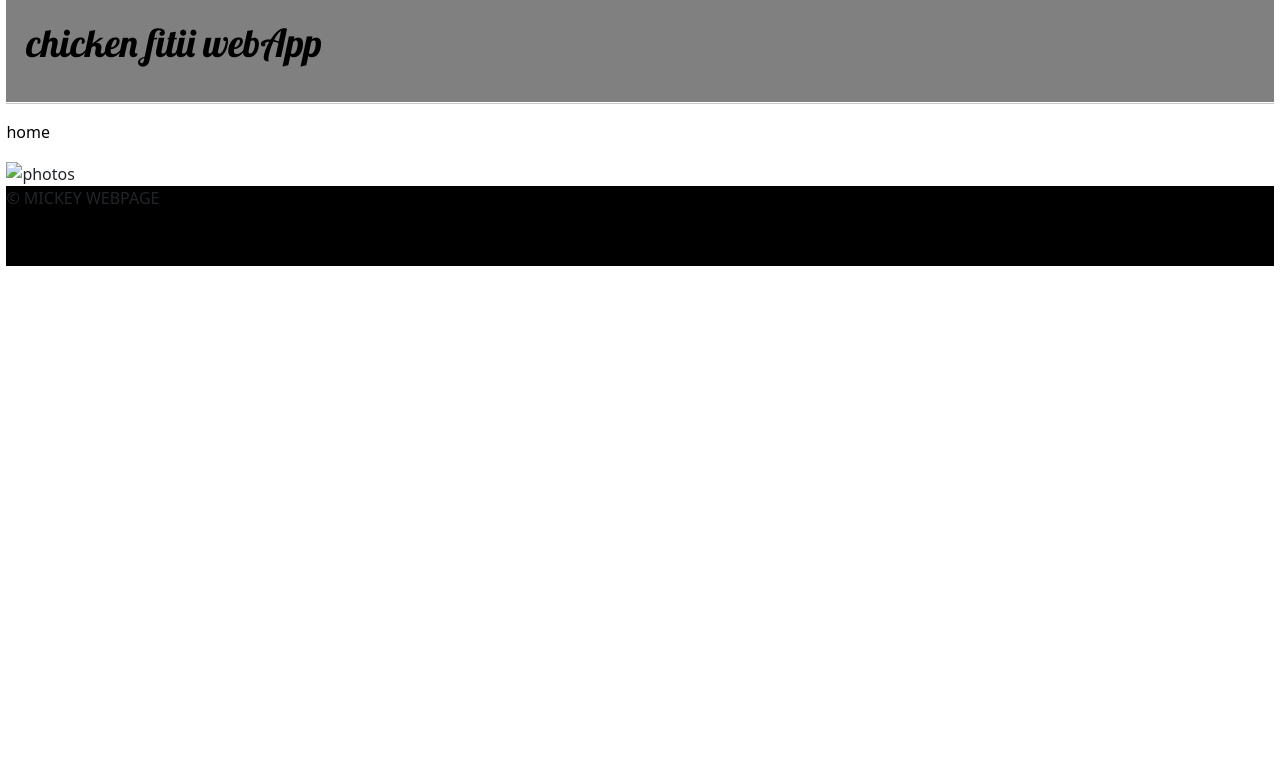
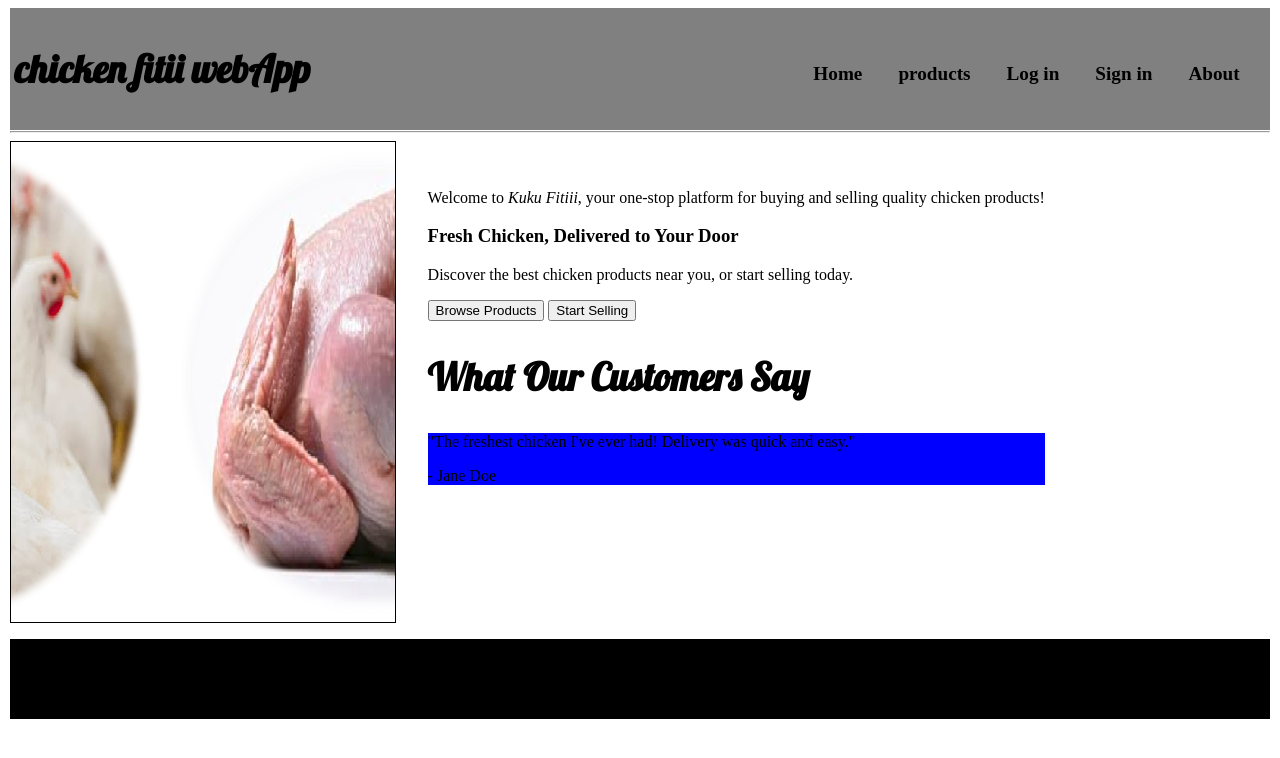
Before and after one commit to mickey-gk/final-project-django-app, a Django app: page / in a window 1280 px wide. Shown: the top 758 px of the page. Run offline with Django 5.2, Linux system fonts and the light colour scheme.

Commit message:
update 3

```diff
--- a/CHICKEN_FITII_VENV/chicken_fitii_project/my_app/static/css/base.css
+++ b/CHICKEN_FITII_VENV/chicken_fitii_project/my_app/static/css/base.css
@@ -1,11 +1,11 @@
 body {
-    padding-left: .4rem;
-    padding-right: .4rem;
+    padding-left: .1rem;
+    padding-right: .1rem;
 }
 
 #page_header {
     background-color: gray;
-    padding: 20px 20px 20px 20px;
+    padding: 5px 5px 5px 5px;
 }
 
 .rule_01 {
@@ -22,9 +22,38 @@
     color: black;
 }
 
+a:hover {
+    color: darkblue;
+}
+
 #page_footer {
     position: relative;
     bottom: 0px;
     background-color: black;
     height: 5rem;
 }
+
+#base_nav {
+    position: absolute;
+    top: 1.8rem;
+    right: .4rem;
+    width: fit-content;
+    height:fit-content;
+}
+
+#base_nav > ul {
+    display: flex;
+    flex-direction: row;
+}
+
+#base_nav > ul > li {
+    list-style: none;
+    padding: 1rem;
+    margin: 2px;
+    font-size: 1.2rem;
+    font-weight: bold;
+}
+
+#base_nav > ul > li:last-child {
+    padding-right: 2rem;
+}
--- /dev/null
+++ b/CHICKEN_FITII_VENV/chicken_fitii_project/my_app/static/css/index.css
@@ -0,0 +1,32 @@
+#main-div-indexpage {
+    display: flex;
+    flex-direction: row;
+}
+
+#image-section {
+    display: flex;
+    flex-direction: row;
+    overflow-y: hidden;
+    scrollbar-width: none;
+    width: 24rem;
+    height: 30rem;
+    border: 1px solid black;
+}
+
+#image-section > img {
+    width: inherit;
+    height: inherit;
+    margin-right: 2rem;
+}
+
+#content-section {
+    padding: 2rem;
+}
+
+.testimonial {
+    background-color: blue;
+    width: auto;
+    height: fit-content;
+    margin: auto;
+
+}
--- a/CHICKEN_FITII_VENV/chicken_fitii_project/my_app/templates/base.html
+++ b/CHICKEN_FITII_VENV/chicken_fitii_project/my_app/templates/base.html
@@ -6,17 +6,24 @@
     <meta charset="UTF-8">
     <meta name="viewport" content="width=device-width, initial-scale=1.0">
     <title>chicken_fitii_webApp</title>
-    <link rel="stylesheet" href="https://cdn.jsdelivr.net/npm/bootstrap@5.1.3/dist/css/bootstrap.min.css" integrity="sha384-1BmE4kWBq78iYhFldvKuhfTAU6auU8tT94WrHftjDbrCEXSU1oBoqyl2QvZ6jIW3" crossorigin="anonymous">
     <link rel="stylesheet" href="https://fonts.googleapis.com/css?family=Lobster&subset=latin,latin-ext">
-    <link rel="stylesheet" href="{% static 'css/base.css' %}">
+    <link rel="stylesheet" href="https://cdnjs.cloudflare.com/ajax/libs/font-awesome/6.0.0-beta3/css/all.min.css">
+    <link rel="stylesheet" href="{% static 'css/base.css' %}" />
+    <link rel="stylesheet" href="{% static 'css/index.css' %}" />
+    <link rel="stylesheet" href="{% static 'css/about.css' %}" />
+    <link rel="stylesheet" href="{% static 'css/products.css' %}" />
+    <link rel="stylesheet" href="{% static 'css/login.css' %}" />
+    <link rel="stylesheet" href="{% static 'css/register.css' %}" />
+
+
 </head>
 <body>
     <header id="page_header">
-        <h2><a href="">chicken fitii webApp</a></h2>
-        <nav>
+        <h2><a href="{% url 'index' %}">chicken fitii webApp</a></h2>
+        <nav id="base_nav">
             <ul>
-                {% for item in list %}
-                <li></li>
+                {% for item in nav_items %}
+                    <li><a href="{% url item.url %}">{{item.name}}</a></li>
                 {% endfor %}
             </ul>
         </nav>
@@ -24,6 +31,7 @@
     <hr class="rule_01"/>
     <main class="block_content">
         {% block content %}
+        <!-- template pages display here -->
         {% endblock %}
     </main>
     <footer id="page_footer">
--- a/CHICKEN_FITII_VENV/chicken_fitii_project/my_app/templates/index.html
+++ b/CHICKEN_FITII_VENV/chicken_fitii_project/my_app/templates/index.html
@@ -1,9 +1,61 @@
-{% extends 'base.html' %}   <!-- extend the base html file -->
+{% extends 'base.html' %}
+{% load static %}
 
-<!-- define the block content -->
 {% block content %}
-    <p><a href="">home</a></p>
-    <div id="images_div">
-        <img src="" alt="photos"/>
+    <div id="main-div-indexpage">
+        <section id="image-section">
+            <!-- Looping through images_links to load images -->
+            {% for item_url in images_links %}
+            <img src="{% static item_url.url %}" alt="web_chicken photos"/>
+            {% endfor %}
+        </section>
+
+        <section id="content-section">
+            <p>Welcome to <em>Kuku Fitiii</em>, your one-stop platform for buying and selling quality chicken products!</p>
+
+            <!--hero section, our selling points and intro -->
+            <section id="hero-section">
+                <h1>Fresh Chicken, Delivered to Your Door</h1>
+                <p>Discover the best chicken products near you, or start selling today.</p>
+                <button class="cta-button">Browse Products</button>
+                <button class="cta-button">Start Selling</button>
+            </section>
+
+            <!-- testimonials from user section-->
+            <section id="testimonials">
+                <h2>What Our Customers Say</h2>
+                <div class="testimonial">
+                    <p>"The freshest chicken I've ever had! Delivery was quick and easy."</p>
+                    <p>- Jane Doe</p>
+                </div>
+            </section>
+
+        </section>
     </div>
+
+    <!-- Infinite Auto-Scroll JavaScript -->
+    <script>
+        // Function to make the images scroll infinitely
+        function autoScroll() {
+            const imageSection = document.getElementById('image-section');
+            let scrollSpeed = 1; // Speed of the scroll (adjust as needed)
+
+            // Set up the scroll behavior
+            function startScroll() {
+                imageSection.scrollLeft += scrollSpeed;
+                // If we've scrolled to the end, reset to the beginning
+                if (imageSection.scrollLeft >= imageSection.scrollWidth - imageSection.clientWidth) {
+                    imageSection.scrollLeft = 0;
+                }
+            }
+
+            // Call the startScroll function at a set interval to create the scrolling effect
+            setInterval(startScroll, 10); // Adjust the interval for a smoother or faster scroll
+        }
+
+        // Initialize the auto-scroll on page load
+        window.onload = function() {
+            autoScroll();  // Enable infinite auto-scroll
+        };
+    </script>
 {% endblock %}
--- /dev/null
+++ b/CHICKEN_FITII_VENV/chicken_fitii_project/my_app/templates/register.html
@@ -0,0 +1,6 @@
+{% extends 'base.html' %}  <!-- extend base page-->
+{% load static %}
+{% block content %}
+    <h3>REGISTRATION PAGE</h3>
+    <hr />
+{% endblock %}
--- a/CHICKEN_FITII_VENV/chicken_fitii_project/my_app/urls.py
+++ b/CHICKEN_FITII_VENV/chicken_fitii_project/my_app/urls.py
@@ -2,5 +2,9 @@
 from . import views
 
 urlpatterns = [
-    path('', views.index, name='index')
+    path('', views.index, name='index'),
+    path('login', views.login, name='login'),
+    path('register', views.register, name='register'),
+    path('about', views.about, name='about'),
+    path('products', views.products, name='products')
 ]
--- a/CHICKEN_FITII_VENV/chicken_fitii_project/my_app/views.py
+++ b/CHICKEN_FITII_VENV/chicken_fitii_project/my_app/views.py
@@ -1,10 +1,44 @@
 from django.shortcuts import render
-from django.utils import timezone #for rendering data according to time and date
 
-# Create your views here.
+# navigation bar
+def navigation_items():
+    return [
+        {'name':'Home', 'url':'index'},
+        {'name':'products', 'url': 'products'},
+        {'name':'Log in', 'url':'login'},
+        {'name':'Sign in', 'url':'register'},
+        {'name':'About', 'url':'about'},
+    ]
+
+def image_links():
+    return [
+        { 'url': 'images/chicken_01.png'},
+        {'url': 'images/chicken_02.png'},
+        {'url':'images/chicken_03.png'},
+        {'url':'images/chicken_04.png'}
+    ]
+
+# Creating views here.
 def index(request):
-    context = {
-        'name': 'mickey',
-        'age': '22'
-        }
-    return render(request, 'index.html', context)
+    nav_items = navigation_items()
+    images_links = image_links()  # Get the image links
+    return render(request, 'index.html', {
+        'nav_items': nav_items,
+        'images_links': images_links,  # Pass the images to the template
+    })
+
+def login(request):
+    nav_items = navigation_items()
+    return render(request, 'login.html', {'nav_items':nav_items})
+
+def register(request):
+    nav_items = navigation_items()
+    return render(request, 'register.html', {'nav_items':nav_items})
+
+def about(request):
+    nav_items = navigation_items()
+    return render(request, 'about.html', {'nav_items':nav_items})
+
+def products(request):
+    nav_items = navigation_items()
+    return render(request, 'products.html', {'nav_items': nav_items})
```
Also changed, not shown: CHICKEN_FITII_VENV/chicken_fitii_project/my_app/static/css/about.css (added, +30 -0 lines), CHICKEN_FITII_VENV/chicken_fitii_project/my_app/templates/about.html (added, +74 -0 lines), CHICKEN_FITII_VENV/chicken_fitii_project/my_app/templates/login.html (added, +8 -0 lines), CHICKEN_FITII_VENV/chicken_fitii_project/my_app/templates/products.html (added, +7 -0 lines), CHICKEN_FITII_VENV/chicken_fitii_project/my_app/static/css/login.css (added), CHICKEN_FITII_VENV/chicken_fitii_project/my_app/static/css/products.css (added), CHICKEN_FITII_VENV/chicken_fitii_project/my_app/static/css/register.css (added), CHICKEN_FITII_VENV/chicken_fitii_project/my_app/static/images/chicken_01.png (added), CHICKEN_FITII_VENV/chicken_fitii_project/my_app/static/images/chicken_02.png (added), CHICKEN_FITII_VENV/chicken_fitii_project/my_app/static/images/chicken_03.png (added), CHICKEN_FITII_VENV/chicken_fitii_project/my_app/static/images/chicken_04.png (added).
